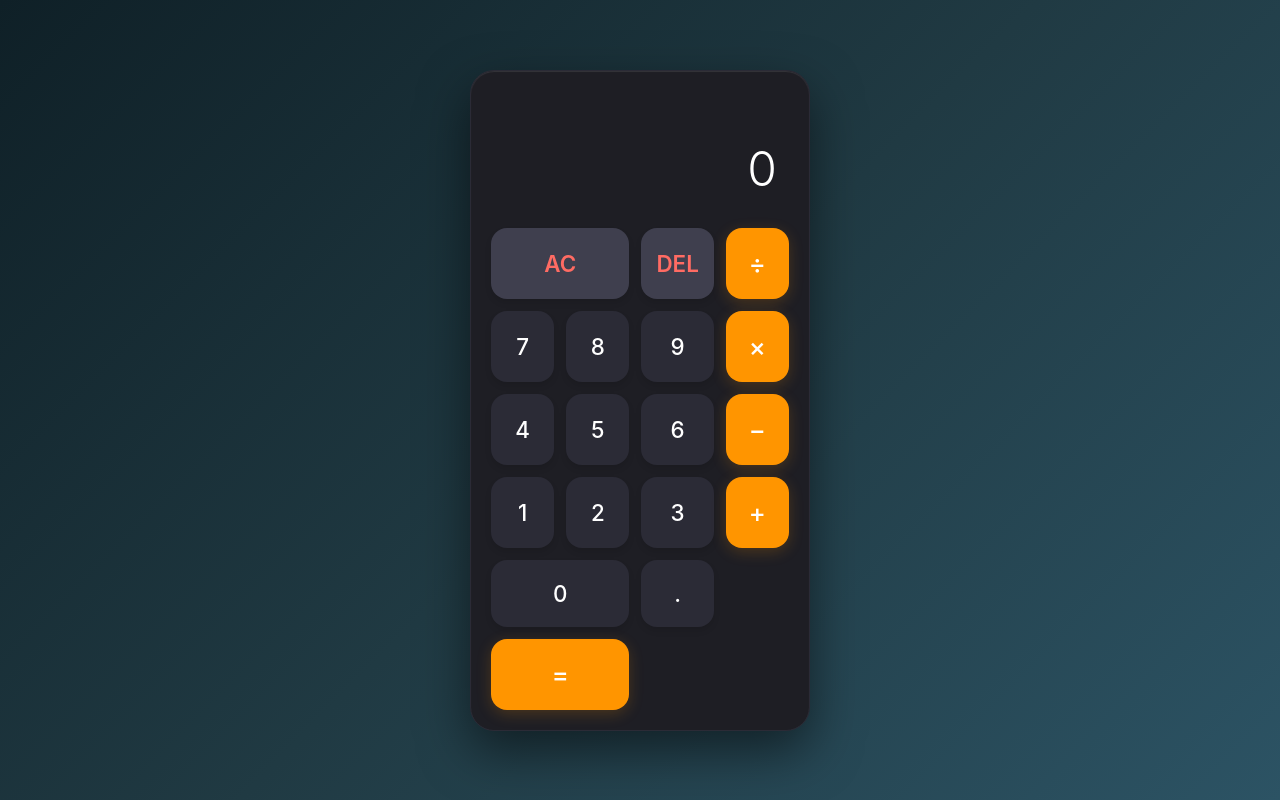
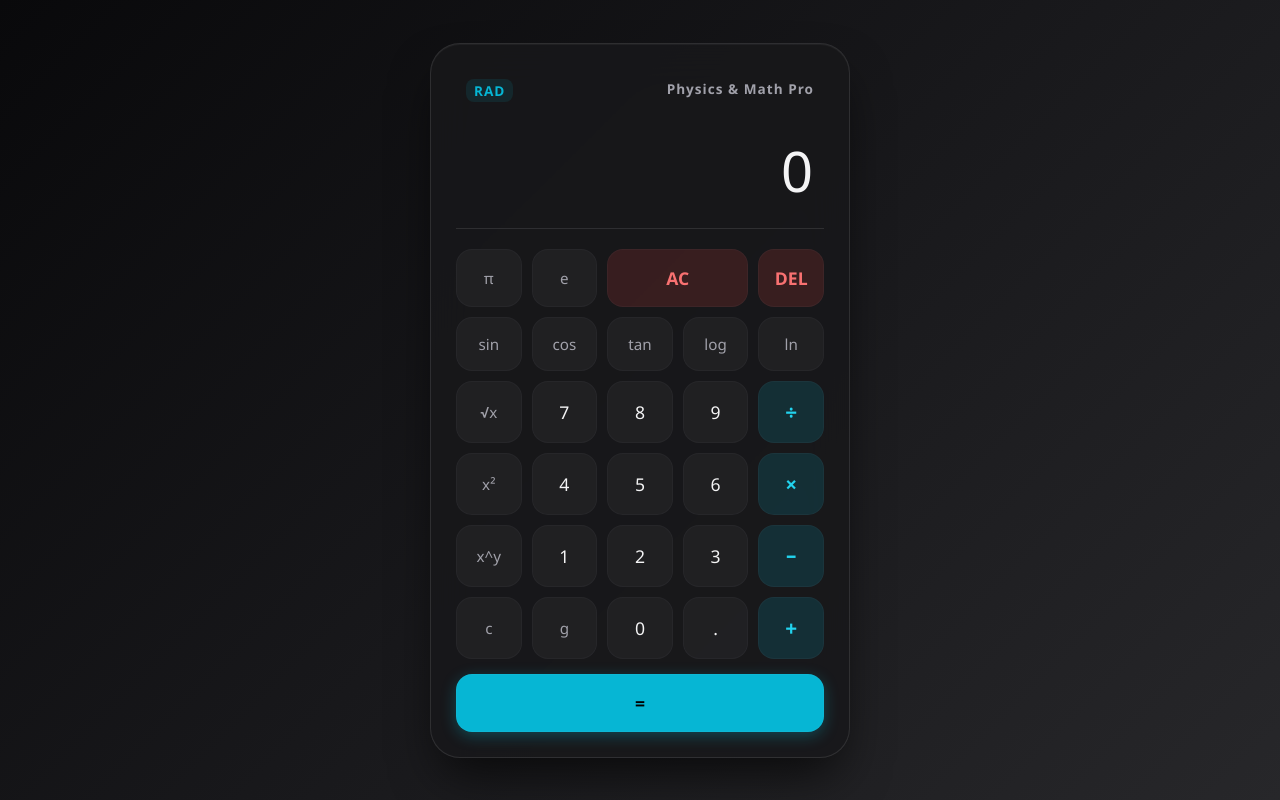
Before and after one commit to chokhandre1129/Calculator, a plain HTML site: page index.html in a window 1280 px wide. Drawn offline with Linux system fonts and the light colour scheme.

Commit message:
Add files via upload

```diff
--- a/index.html
+++ b/index.html
@@ -3,30 +3,33 @@
 <head>
     <meta charset="UTF-8">
     <meta name="viewport" content="width=device-width, initial-scale=1.0">
-    <title>Premium Pro Calculator</title>
+    <title>Premium Scientific Calculator</title>
     <style>
-        /* Premium Dark Theme Variables */
+        /* --- Premium UI/UX Variables --- */
         :root {
-            --bg-gradient: linear-gradient(135deg, #0f2027, #203a43, #2c5364);
-            --calc-bg: #1e1e24;
-            --calc-border: #2b2b36;
-            --text-main: #ffffff;
-            --text-muted: #8e8e9f;
-            --btn-num-bg: #2b2b36;
-            --btn-num-hover: #3f3f4e;
-            --btn-num-active: #545468;
-            --btn-op-bg: #ff9500; /* Professional Orange Accent */
-            --btn-op-hover: #ffaa33;
-            --btn-op-active: #cc7700;
-            --btn-danger-bg: #ff3b30;
-            --btn-danger-hover: #ff6b63;
+            --bg-gradient: linear-gradient(135deg, #09090b, #18181b, #27272a);
+            --calc-bg: rgba(24, 24, 27, 0.85);
+            --calc-border: rgba(255, 255, 255, 0.1);
+            --text-main: #f4f4f5;
+            --text-muted: #a1a1aa;
+            --text-accent: #06b6d4; /* Professional Cyan Accent */
+
+            --btn-bg: rgba(39, 39, 42, 0.6);
+            --btn-hover: rgba(63, 63, 70, 0.8);
+            --btn-active: rgba(82, 82, 91, 0.9);
+
+            --btn-op-bg: rgba(6, 182, 212, 0.15);
+            --btn-op-text: #22d3ee;
+
+            --btn-danger-bg: rgba(239, 68, 68, 0.15);
+            --btn-danger-text: #f87171;
         }
 
         * {
             box-sizing: border-box;
             margin: 0;
             padding: 0;
-            font-family: -apple-system, BlinkMacSystemFont, "Segoe UI", Roboto, Helvetica, Arial, sans-serif;
+            font-family: 'Segoe UI', Roboto, Helvetica, Arial, sans-serif;
         }
 
         body {
@@ -34,156 +37,202 @@
             display: flex;
             justify-content: center;
             align-items: center;
-            height: 100vh;
-            /* Prevents selecting text while tapping fast */
+            min-height: 100vh;
             user-select: none;
             -webkit-user-select: none;
+            padding: 20px;
         }
 
         .calculator {
-            background-color: var(--calc-bg);
-            width: 340px;
-            border-radius: 24px;
-            box-shadow: 0 20px 50px rgba(0, 0, 0, 0.5), inset 0 1px 1px rgba(255, 255, 255, 0.1);
+            background: var(--calc-bg);
+            backdrop-filter: blur(20px);
+            -webkit-backdrop-filter: blur(20px);
+            width: 100%;
+            max-width: 420px;
+            border-radius: 30px;
+            box-shadow: 0 25px 50px -12px rgba(0, 0, 0, 0.7), inset 0 1px 1px rgba(255, 255, 255, 0.05);
             border: 1px solid var(--calc-border);
-            overflow: hidden;
-            padding: 20px;
+            padding: 25px;
         }
 
-        /* Display Area */
+        /* --- Display Area --- */
         .display {
-            padding: 20px 10px 30px;
+            padding: 10px 10px 20px;
             text-align: right;
-            min-height: 120px;
+            min-height: 140px;
             display: flex;
             flex-direction: column;
             justify-content: flex-end;
+            border-bottom: 1px solid var(--calc-border);
+            margin-bottom: 20px;
+        }
+
+        .status-bar {
+            display: flex;
+            justify-content: space-between;
+            color: var(--text-muted);
+            font-size: 0.85rem;
+            margin-bottom: auto;
+            font-weight: 600;
+            letter-spacing: 1px;
+        }
+
+        #deg-rad-indicator {
+            color: var(--text-accent);
+            cursor: pointer;
+            padding: 2px 8px;
+            border-radius: 8px;
+            background: rgba(6, 182, 212, 0.1);
+            transition: 0.2s;
+        }
+
+        #deg-rad-indicator:hover {
+            background: rgba(6, 182, 212, 0.2);
         }
 
         .previous-operand {
             color: var(--text-muted);
-            font-size: 1.2rem;
-            min-height: 28px;
+            font-size: 1.3rem;
+            min-height: 30px;
             word-wrap: break-word;
-            letter-spacing: 1px;
         }
 
         .current-operand {
             color: var(--text-main);
-            font-size: 3rem;
+            font-size: 3.5rem;
             font-weight: 300;
             word-wrap: break-word;
-            letter-spacing: 2px;
+            letter-spacing: 1px;
             overflow-x: auto;
         }
 
-        /* Buttons Grid */
+        /* --- Buttons Grid --- */
         .buttons {
             display: grid;
-            grid-template-columns: repeat(4, 1fr);
-            gap: 12px;
+            grid-template-columns: repeat(5, 1fr);
+            gap: 10px;
         }
 
         button {
-            border: none;
+            border: 1px solid rgba(255, 255, 255, 0.03);
             border-radius: 16px;
-            background-color: var(--btn-num-bg);
-            padding: 20px 15px;
-            font-size: 1.4rem;
+            background-color: var(--btn-bg);
+            padding: 16px 10px;
+            font-size: 1.1rem;
             font-weight: 500;
             color: var(--text-main);
             cursor: pointer;
-            transition: all 0.15s ease-in-out;
-            box-shadow: 0 4px 6px rgba(0,0,0,0.1);
+            transition: all 0.15s cubic-bezier(0.4, 0, 0.2, 1);
         }
 
-        /* Mobile Touch Feedback */
         button:active {
-            transform: scale(0.95);
-            background-color: var(--btn-num-active);
-        }
-
-        /* Hover effects (visible if checked on a PC later) */
-        @media (hover: hover) {
-            button:hover {
-                background-color: var(--btn-num-hover);
-            }
-        }
-
-        /* Specific Button Styles */
-        .operator {
-            background-color: var(--btn-op-bg);
-            color: white;
-            font-size: 1.6rem;
-            box-shadow: 0 4px 15px rgba(255, 149, 0, 0.2);
+            transform: scale(0.92);
+            background-color: var(--btn-active);
         }
 
         @media (hover: hover) {
-            .operator:hover { background-color: var(--btn-op-hover); }
+            button:hover { background-color: var(--btn-hover); }
         }
-        .operator:active { background-color: var(--btn-op-active); }
+
+        /* --- Specific Button Styles --- */
+        .operator {
+            background-color: var(--btn-op-bg);
+            color: var(--btn-op-text);
+            font-weight: 600;
+            font-size: 1.3rem;
+        }
+
+        .scientific {
+            font-size: 0.95rem;
+            color: var(--text-muted);
+        }
 
         .equals {
-            background-color: var(--btn-op-bg);
-            grid-column: span 2;
+            background-color: var(--text-accent);
+            color: #000;
+            font-weight: 700;
+            box-shadow: 0 4px 15px rgba(6, 182, 212, 0.3);
         }
 
         .clear, .delete {
-            background-color: #3f3f4e;
-            color: #ff6b63;
+            background-color: var(--btn-danger-bg);
+            color: var(--btn-danger-text);
             font-weight: 600;
         }
 
-        .span-two {
-            grid-column: span 2;
-        }
+        .span-two { grid-column: span 2; }
     </style>
 </head>
 <body>
     <div class="calculator">
         <div class="display">
+            <div class="status-bar">
+                <span id="deg-rad-indicator" onclick="toggleAngleMode()" title="Click to toggle Degree/Radian">RAD</span>
+                <span>Physics & Math Pro</span>
+            </div>
             <div class="previous-operand" id="previous-operand"></div>
             <div class="current-operand" id="current-operand">0</div>
         </div>
+
         <div class="buttons">
+            <button class="scientific" onclick="appendConstant(Math.PI, 'π')">π</button>
+            <button class="scientific" onclick="appendConstant(Math.E, 'e')">e</button>
             <button class="clear span-two" id="clear">AC</button>
             <button class="delete" id="delete">DEL</button>
-            <button class="operator" data-action="divide">÷</button>
 
+            <button class="scientific" onclick="computeSingle('sin')">sin</button>
+            <button class="scientific" onclick="computeSingle('cos')">cos</button>
+            <button class="scientific" onclick="computeSingle('tan')">tan</button>
+            <button class="scientific" onclick="computeSingle('log')">log</button>
+            <button class="scientific" onclick="computeSingle('ln')">ln</button>
+
+            <button class="scientific" onclick="computeSingle('sqrt')">√x</button>
             <button class="number">7</button>
             <button class="number">8</button>
             <button class="number">9</button>
-            <button class="operator" data-action="multiply">×</button>
+            <button class="operator" data-action="divide">÷</button>
 
+            <button class="scientific" onclick="computeSingle('square')">x²</button>
             <button class="number">4</button>
             <button class="number">5</button>
             <button class="number">6</button>
-            <button class="operator" data-action="subtract">−</button>
+            <button class="operator" data-action="multiply">×</button>
 
+            <button class="scientific" onclick="chooseOperation('power', '^')">x^y</button>
             <button class="number">1</button>
             <button class="number">2</button>
             <button class="number">3</button>
+            <button class="operator" data-action="subtract">−</button>
+
+            <button class="scientific" title="Speed of Light" onclick="appendConstant(299792458, 'c')">c</button>
+            <button class="scientific" title="Gravity" onclick="appendConstant(9.80665, 'g')">g</button>
+            <button class="number">0</button>
+            <button class="number">.</button>
             <button class="operator" data-action="add">+</button>
 
-            <button class="number span-two">0</button>
-            <button class="number">.</button>
-            <button class="equals operator" id="equals">=</button>
+            <button class="equals span-two" style="grid-column: span 5; margin-top: 5px;" id="equals">=</button>
         </div>
     </div>
 
     <script>
+        // State Variables
         let currentOperand = '0';
         let previousOperand = '';
         let operation = undefined;
+        let isDegree = false; // Angle mode toggle
 
+        // DOM Elements
         const currentOperandTextElement = document.getElementById('current-operand');
         const previousOperandTextElement = document.getElementById('previous-operand');
+        const angleIndicator = document.getElementById('deg-rad-indicator');
 
         const numberButtons = document.querySelectorAll('.number');
-        const operationButtons = document.querySelectorAll('.operator:not(#equals)');
+        const operationButtons = document.querySelectorAll('.operator');
         const equalsButton = document.getElementById('equals');
         const deleteButton = document.getElementById('delete');
         const clearButton = document.getElementById('clear');
+
+        // --- Core Calculator Functions ---
 
         function clear() {
             currentOperand = '0';
@@ -192,12 +241,13 @@
         }
 
         function deleteNumber() {
-            if (currentOperand === '0') return;
+            if (currentOperand === '0' || currentOperand === 'Error') return;
             currentOperand = currentOperand.toString().slice(0, -1);
-            if (currentOperand === '') currentOperand = '0';
+            if (currentOperand === '' || currentOperand === '-') currentOperand = '0';
         }
 
         function appendNumber(number) {
+            if (currentOperand === 'Error') clear();
             if (number === '.' && currentOperand.includes('.')) return;
             if (currentOperand === '0' && number !== '.') {
                 currentOperand = number.toString();
@@ -206,7 +256,21 @@
             }
         }
 
+        // For Physics & Math Constants
+        function appendConstant(value, symbol) {
+            if (currentOperand === 'Error') clear();
+            currentOperand = value.toString();
+            updateDisplay();
+        }
+
+        function toggleAngleMode() {
+            isDegree = !isDegree;
+            angleIndicator.innerText = isDegree ? 'DEG' : 'RAD';
+        }
+
+        // Standard Two-Operand Operations (+, -, *, /, ^)
         function chooseOperation(op, symbol) {
+            if (currentOperand === 'Error') clear();
             if (currentOperand === '0' && previousOperand === '') return;
             if (previousOperand !== '') {
                 compute();
@@ -216,6 +280,55 @@
             currentOperand = '0';
         }
 
+        // Single-Operand Scientific Operations (sin, cos, sqrt, etc.)
+        function computeSingle(action) {
+            if (currentOperand === 'Error') return;
+            let current = parseFloat(currentOperand);
+            if (isNaN(current)) return;
+
+            let result;
+            let angle = current;
+
+            // Convert degree to radians for trig functions if DEG mode is active
+            if (isDegree && ['sin', 'cos', 'tan'].includes(action)) {
+                angle = current * (Math.PI / 180);
+            }
+
+            try {
+                switch (action) {
+                    case 'sin': result = Math.sin(angle); break;
+                    case 'cos': result = Math.cos(angle); break;
+                    case 'tan':
+                        if (isDegree && current % 90 === 0 && current % 180 !== 0) throw "Undefined";
+                        result = Math.tan(angle);
+                        break;
+                    case 'log':
+                        if (current <= 0) throw "Error";
+                        result = Math.log10(current);
+                        break;
+                    case 'ln':
+                        if (current <= 0) throw "Error";
+                        result = Math.log(current);
+                        break;
+                    case 'sqrt':
+                        if (current < 0) throw "Error";
+                        result = Math.sqrt(current);
+                        break;
+                    case 'square': result = Math.pow(current, 2); break;
+                }
+
+                // Handling javascript floating point precision issues (e.g. sin(PI) !== 0)
+                result = Math.round(result * 1e12) / 1e12;
+                currentOperand = result.toString();
+
+            } catch (error) {
+                currentOperand = 'Error';
+            }
+
+            updateDisplay();
+        }
+
+        // Main Computation Logic
         function compute() {
             let computation;
             const prev = parseFloat(previousOperand);
@@ -228,25 +341,33 @@
                 case 'multiply': computation = prev * current; break;
                 case 'divide':
                     if (current === 0) {
-                        alert("Cannot divide by zero");
-                        clear();
-                        updateDisplay();
+                        currentOperand = 'Error';
+                        operation = undefined;
+                        previousOperand = '';
                         return;
                     }
                     computation = prev / current;
                     break;
+                case 'power': computation = Math.pow(prev, current); break;
                 default: return;
             }
 
-            // Format to avoid long decimals like 0.30000000000000004
-            computation = Math.round(computation * 100000000) / 100000000;
+            computation = Math.round(computation * 1e12) / 1e12; // Fix float precision
             currentOperand = computation.toString();
             operation = undefined;
             previousOperand = '';
         }
 
+        // Display Formatting
         function formatDisplayNumber(number) {
+            if (number === 'Error') return number;
+
             const stringNumber = number.toString();
+            // Using exponential format for very large numbers
+            if (stringNumber.length > 12 && !stringNumber.includes('.')) {
+                return parseFloat(number).toExponential(5);
+            }
+
             const integerDigits = parseFloat(stringNumber.split('.')[0]);
             const decimalDigits = stringNumber.split('.')[1];
             let integerDisplay;
@@ -280,6 +401,7 @@
             }
         }
 
+        // --- Event Listeners ---
         numberButtons.forEach(button => {
             button.addEventListener('click', () => {
                 appendNumber(button.innerText);
@@ -308,6 +430,20 @@
             deleteNumber();
             updateDisplay();
         });
+
+        // Keyboard support (Bonus feature for pro-level UX)
+        document.addEventListener('keydown', (e) => {
+            if (e.key >= '0' && e.key <= '9' || e.key === '.') appendNumber(e.key);
+            if (e.key === '=' || e.key === 'Enter') compute();
+            if (e.key === 'Backspace') deleteNumber();
+            if (e.key === 'Escape') clear();
+            if (e.key === '+' || e.key === '-' || e.key === '*' || e.key === '/') {
+                const actionMap = {'+': 'add', '-': 'subtract', '*': 'multiply', '/': 'divide'};
+                const symbolMap = {'+': '+', '-': '−', '*': '×', '/': '÷'};
+                chooseOperation(actionMap[e.key], symbolMap[e.key]);
+            }
+            updateDisplay();
+        });
     </script>
 </body>
 </html>
```
